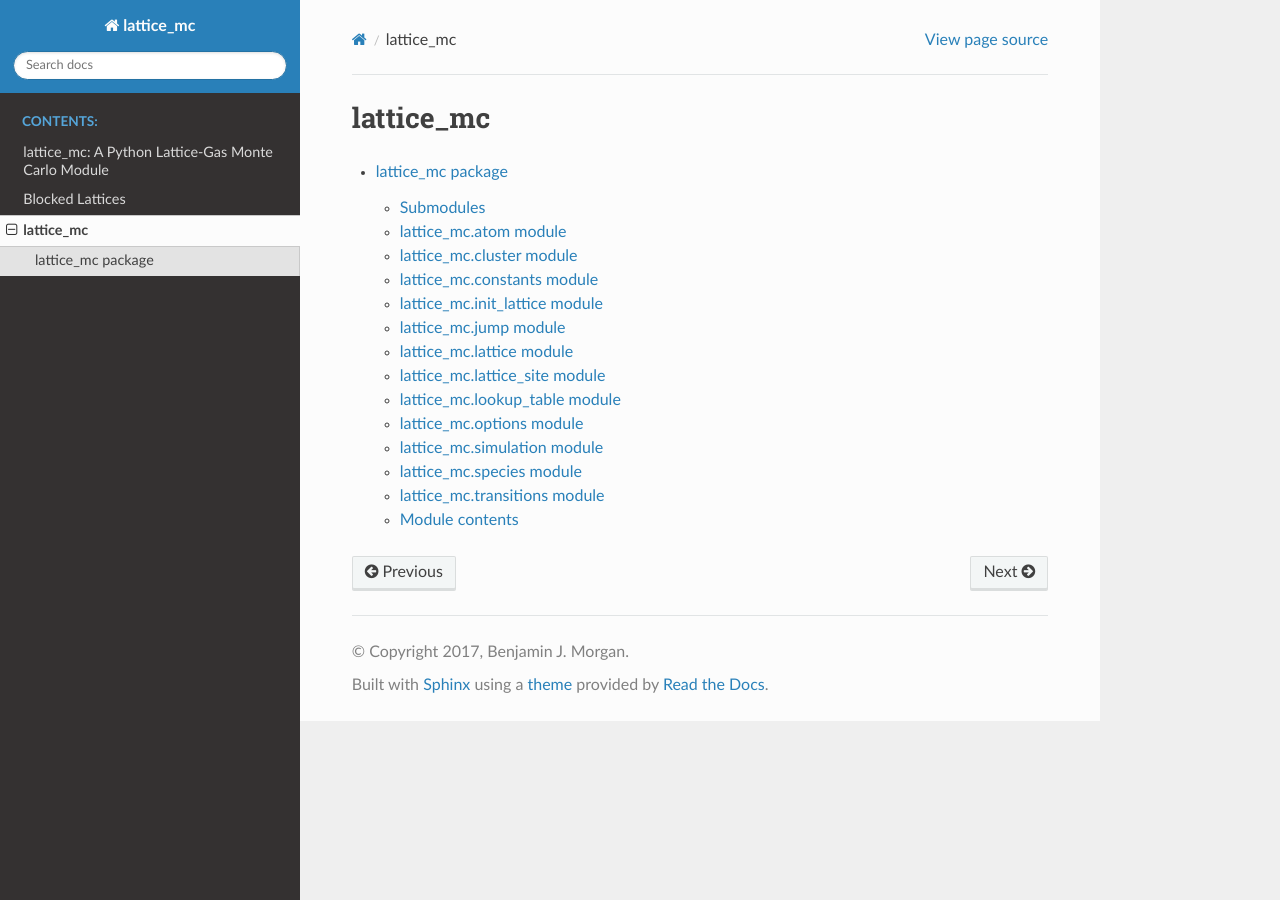
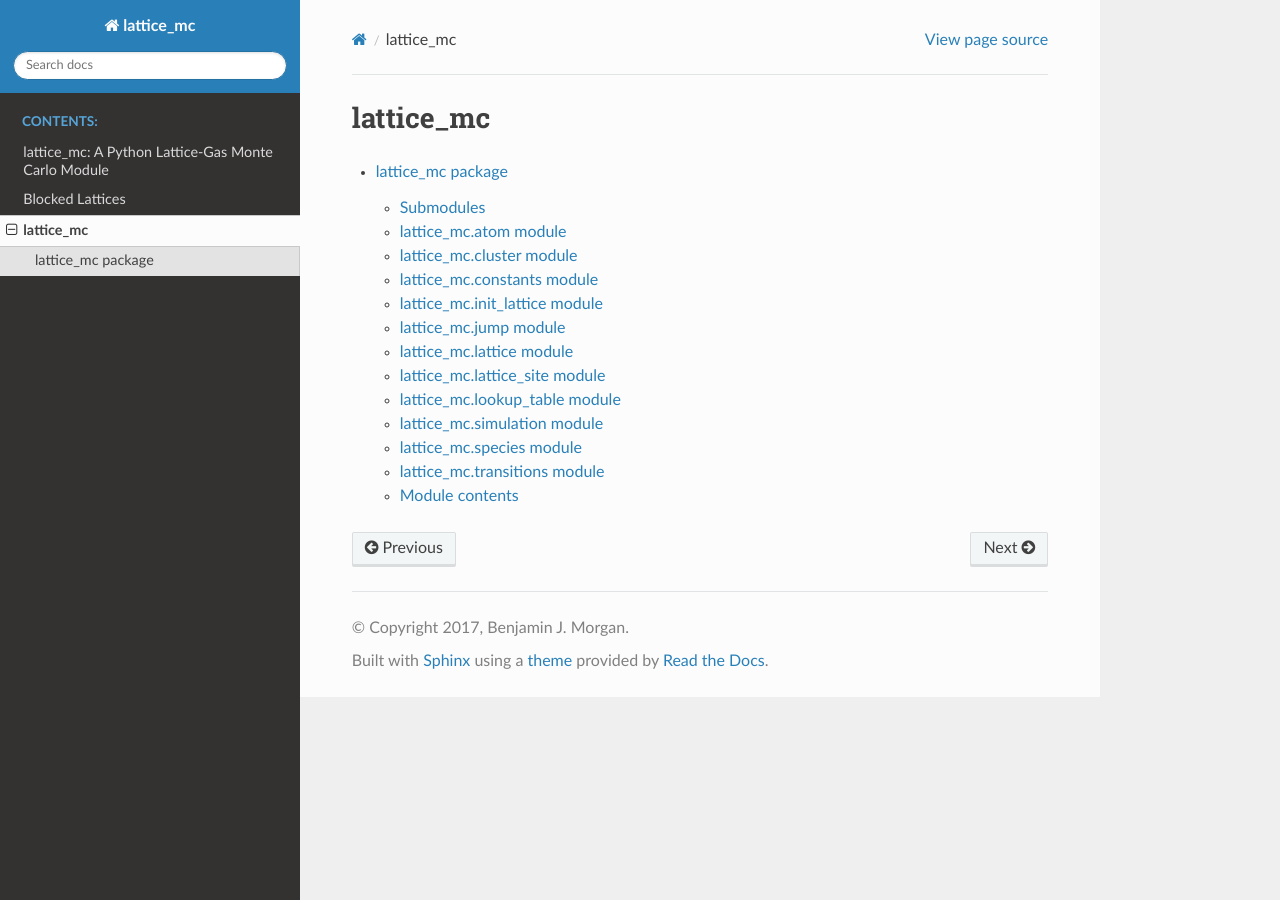
Before and after one commit to bjmorgan/lattice_mc, a Sphinx documentation site: the page built from docs/source/modules.rst, in a window 1280 px wide. Built offline with Sphinx 7.4.7 and the Read the Docs theme 3.1.0, drawn with Linux system fonts in a browser that asks for light colours.

Commit message:
Remove options module from Sphinx documentation

```diff
--- a/docs/source/lattice_mc.rst
+++ b/docs/source/lattice_mc.rst
@@ -68,14 +68,6 @@ lattice\_mc\.lookup\_table module
     :undoc-members:
     :show-inheritance:
 
-lattice\_mc\.options module
----------------------------
-
-.. automodule:: lattice_mc.options
-    :members:
-    :undoc-members:
-    :show-inheritance:
-
 lattice\_mc\.simulation module
 ------------------------------
 
```
